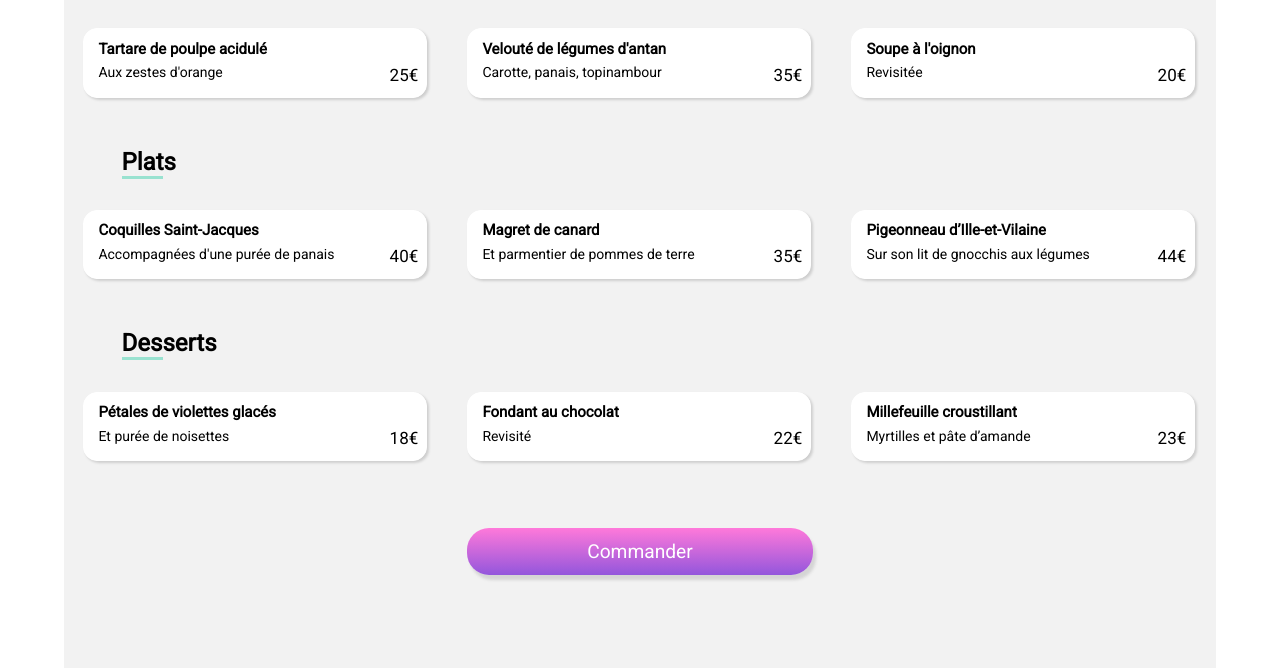
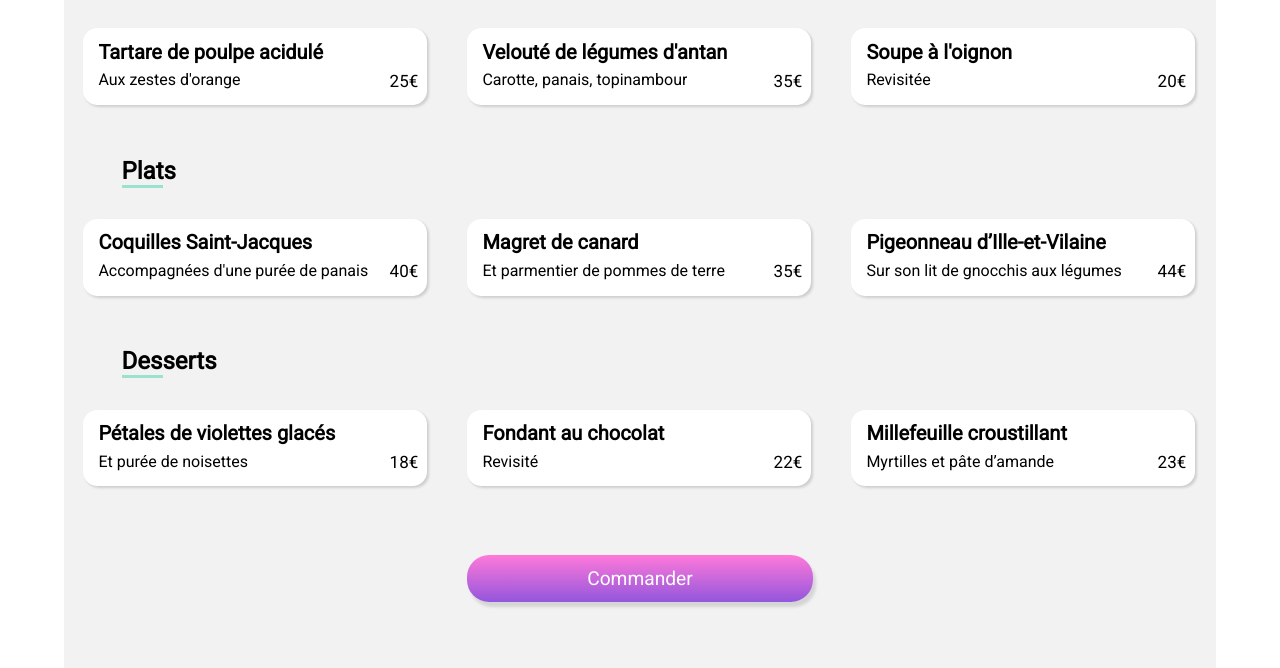
Before and after one commit to Tngzz/Ohmyfood, a website: page ALaFrançaise.html in a window 1280 px wide. Shown: the part 571-1239 px from the top of the page. Drawn offline with Linux system fonts and the light colour scheme; a web font is replaced by a local one.

Commit message:
Fin projet

```diff
--- a/ALaFrançaise.html
+++ b/ALaFrançaise.html
@@ -56,7 +56,7 @@
             <ul class="list-menu">
                 <li class="liste" id="case-1">
                     <div class="liste-text">
-                        <h4 class="name">Tartare de poulpe acidulé</h4>
+                        <h3 class="name">Tartare de poulpe acidulé</h3>
                         <div class="ingrédients-price">
                             <p class="ingrédients">Aux zestes d'orange</p>
                             <span class="price">25€</span>
@@ -70,7 +70,7 @@
                 </li>
                 <li class="liste" id="case-2">
                     <div class="liste-text">
-                        <h4 class="name">Velouté de légumes d'antan</h4>
+                        <h3 class="name">Velouté de légumes d'antan</h3>
                         <div class="ingrédients-price">
                             <p class="ingrédients">Carotte, panais, topinambour</p>
                             <span class="price">35€</span>
@@ -84,7 +84,7 @@
                 </li>
                 <li class="liste" id="case-3">
                     <div class="liste-text">
-                        <h4 class="name">Soupe à l'oignon</h4>
+                        <h3 class="name">Soupe à l'oignon</h3>
                         <div class="ingrédients-price">
                             <p class="ingrédients">Revisitée</p>
                             <span class="price">20€</span>
@@ -101,7 +101,7 @@
             <ul class="list-menu">
                 <li class="liste" id="case-4">
                     <div class="liste-text">
-                        <h4 class="name">Coquilles Saint-Jacques</h4>
+                        <h3 class="name">Coquilles Saint-Jacques</h3>
                         <div class="ingrédients-price">
                             <p class="ingrédients">Accompagnées d'une purée de panais</p>
                             <span class="price">40€</span>
@@ -115,7 +115,7 @@
                 </li>
                 <li class="liste" id="case-5">
                     <div class="liste-text">
-                        <h4 class="name">Magret de canard</h4>
+                        <h3 class="name">Magret de canard</h3>
                         <div class="ingrédients-price">
                             <p class="ingrédients">Et parmentier de pommes de terre</p>
                             <span class="price">35€</span>
@@ -129,7 +129,7 @@
                 </li>
                 <li class="liste" id="case-6">
                     <div class="liste-text">
-                        <h4 class="name">Pigeonneau d’Ille-et-Vilaine</h4>
+                        <h3 class="name">Pigeonneau d’Ille-et-Vilaine</h3>
                         <div class="ingrédients-price">
                             <p class="ingrédients">Sur son lit de gnocchis aux légumes</p>
                             <span class="price">44€</span>
@@ -146,7 +146,7 @@
             <ul class="list-menu">
                 <li class="liste" id="case-7">
                     <div class="liste-text">
-                        <h4 class="name">Pétales de violettes glacés</h4>
+                        <h3 class="name">Pétales de violettes glacés</h3>
                         <div class="ingrédients-price">
                             <p class="ingrédients">Et purée de noisettes</p>
                             <span class="price">18€</span>
@@ -160,7 +160,7 @@
                 </li>
                 <li class="liste" id="case-8">
                     <div class="liste-text">
-                        <h4 class="name">Fondant au chocolat</h4>
+                        <h3 class="name">Fondant au chocolat</h3>
                         <div class="ingrédients-price">
                             <p class="ingrédients">Revisité</p>
                             <span class="price">22€</span>
@@ -174,7 +174,7 @@
                 </li>
                 <li class="liste" id="case-9">
                     <div class="liste-text">
-                        <h4 class="name">Millefeuille croustillant</h4>
+                        <h3 class="name">Millefeuille croustillant</h3>
                         <div class="ingrédients-price">
                             <p class="ingrédients">Myrtilles et pâte d’amande</p>
                             <span class="price">23€</span>
--- a/LaPaletteDuGoutIndex.html
+++ b/LaPaletteDuGoutIndex.html
@@ -58,7 +58,7 @@
             <ul class="list-menu">
                     <li class="liste" id="case-1">
                         <div class="liste-text">
-                            <h4 class="name">Fricassée d'escargot</h4>
+                            <h3 class="name">Fricassée d'escargot</h3>
                             <div class="ingrédients-price">
                                 <p class="ingrédients">Au piment d'Espelette </p>
                                 <span class="price">25€</span>
@@ -72,7 +72,7 @@
                     </li>
                     <li class="liste" id="case-2">
                         <div class="liste-text">
-                            <h4 class="name">Foie gras de canard mi-cuit</h4>
+                            <h3 class="name">Foie gras de canard mi-cuit</h3>
                             <div class="ingrédients-price">
                                 <p class="ingrédients">Et ses copeaux de truffe noire</p>
                                 <span class="price">35€</span>
@@ -86,7 +86,7 @@
                     </li>
                     <li class="liste" id="case-3">
                         <div class="liste-text">
-                            <h4 class="name">Oeuf au plat</h4>
+                            <h3 class="name">Oeuf au plat</h3>
                             <div class="ingrédients-price">
                                 <p class="ingrédients">Assaisonné à la truffe sur lit de caviar</p>
                                 <span class="price">20€</span>
@@ -103,7 +103,7 @@
             <ul class="list-menu">
                 <li class="liste" id="case-4">
                     <div class="liste-text">
-                        <h4 class="name">Filet de boeuf aux herbes</h4>
+                        <h3 class="name">Filet de boeuf aux herbes</h3>
                         <div class="ingrédients-price">
                             <p class="ingrédients">Accompagné de sa ribambelle de légumes</p>
                             <span class="price">40€</span>
@@ -117,7 +117,7 @@
                 </li>
                 <li class="liste" id="case-5">
                     <div class="liste-text">
-                        <h4 class="name">Parmentier de queue de boeuf</h4>
+                        <h3 class="name">Parmentier de queue de boeuf</h3>
                         <div class="ingrédients-price">
                             <p class="ingrédients">À la truffe noire sur sa purée de panais</p>
                             <span class="price">35€</span>
@@ -131,7 +131,7 @@
                 </li>
                 <li class="liste" id="case-6">
                     <div class="liste-text">
-                        <h4 class="name">Filet de turbot</h4>
+                        <h3 class="name">Filet de turbot</h3>
                         <div class="ingrédients-price">
                             <p class="ingrédients">Aux agrumes</p>
                             <span class="price">44€</span>
@@ -148,7 +148,7 @@
             <ul class="list-menu">
                 <li class="liste" id="case-7">
                     <div class="liste-text">
-                        <h4 class="name">Paris-Brest</h4>
+                        <h3 class="name">Paris-Brest</h3>
                         <div class="ingrédients-price">
                             <p class="ingrédients">Revisité</p>
                             <span class="price">18€</span>
@@ -162,7 +162,7 @@
                 </li>
                 <li class="liste" id="case-8">
                     <div class="liste-text">
-                        <h4 class="name">Macaron au chocolat d'exception </h4>
+                        <h3 class="name">Macaron au chocolat d'exception </h3>
                         <div class="ingrédients-price">
                             <p class="ingrédients">Et glace à la vanille de Madagascar</p>
                             <span class="price">22€</span>
@@ -176,7 +176,7 @@
                 </li>
                 <li class="liste" id="case-9">
                     <div class="liste-text">
-                        <h4 class="name">Mousse au chocolat</h4>
+                        <h3 class="name">Mousse au chocolat</h3>
                         <div class="ingrédients-price">
                             <p class="ingrédients">Au piment d'Espelette et à la truffe noire</p>
                             <span class="price">23€</span>
--- a/Sass/Main.scss
+++ b/Sass/Main.scss
@@ -31,6 +31,10 @@ h1 {
 
 h2 {
     font-size: large;
+}
+
+h3 {
+    font-size: xx-large;
 }
 
 header {
@@ -89,7 +93,7 @@ body {
     display: flex;
     justify-content: center;
     padding: 20px;
-    font-size: xx-large;
+    font-size: 24px;
     text-align: center;
 }
 
@@ -289,7 +293,7 @@ body {
 .restaurant-location {
     margin: 0;
     color: black;
-    font-size: small;
+    font-size: 15px;
     margin-top: 5px;
 }
 
@@ -469,7 +473,7 @@ footer {
     white-space: nowrap;
     overflow: hidden;
     text-overflow: ellipsis;
-    font-size: 15px;
+    font-size: 20px;
 }
 
 .ingrédients {
@@ -705,7 +709,7 @@ footer {
     }
 
     .restaurant-name{
-        font-size: 26px;
+        font-size: 24px;
     }
 
     .restaurant-location{
@@ -819,4 +823,8 @@ footer {
         left: 2px;
         fill: black;
     }
+
+    .name {
+        font-size: 14px;
+    }
 }
```
Also changed, not shown: LaNoteEnchantée.html (+10 -10 lines), LedéliceDesSens.html (+9 -9 lines), lf30_editor_ywj1rb10 (1).json (deleted, +0 -1 lines), Sass/Main.css.
